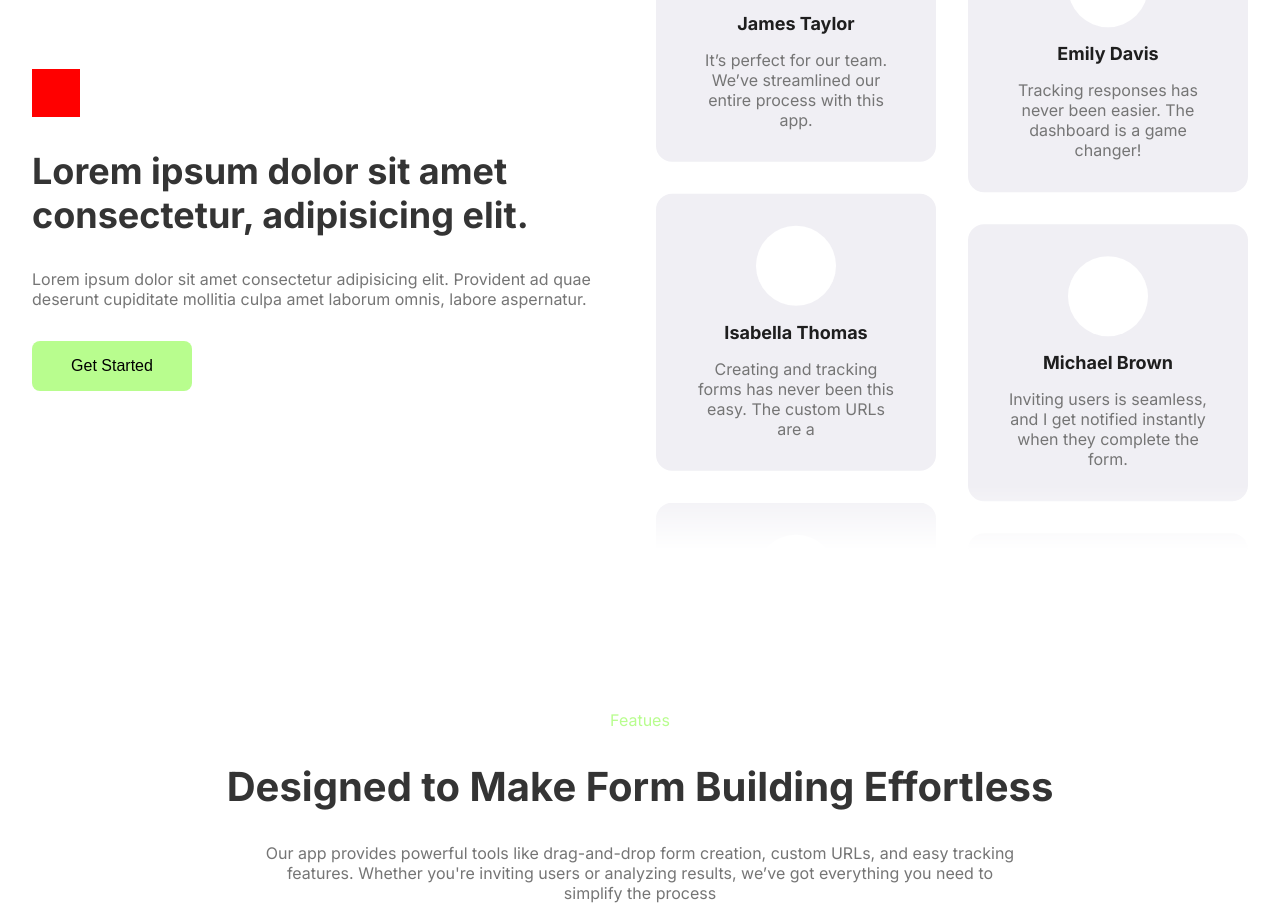
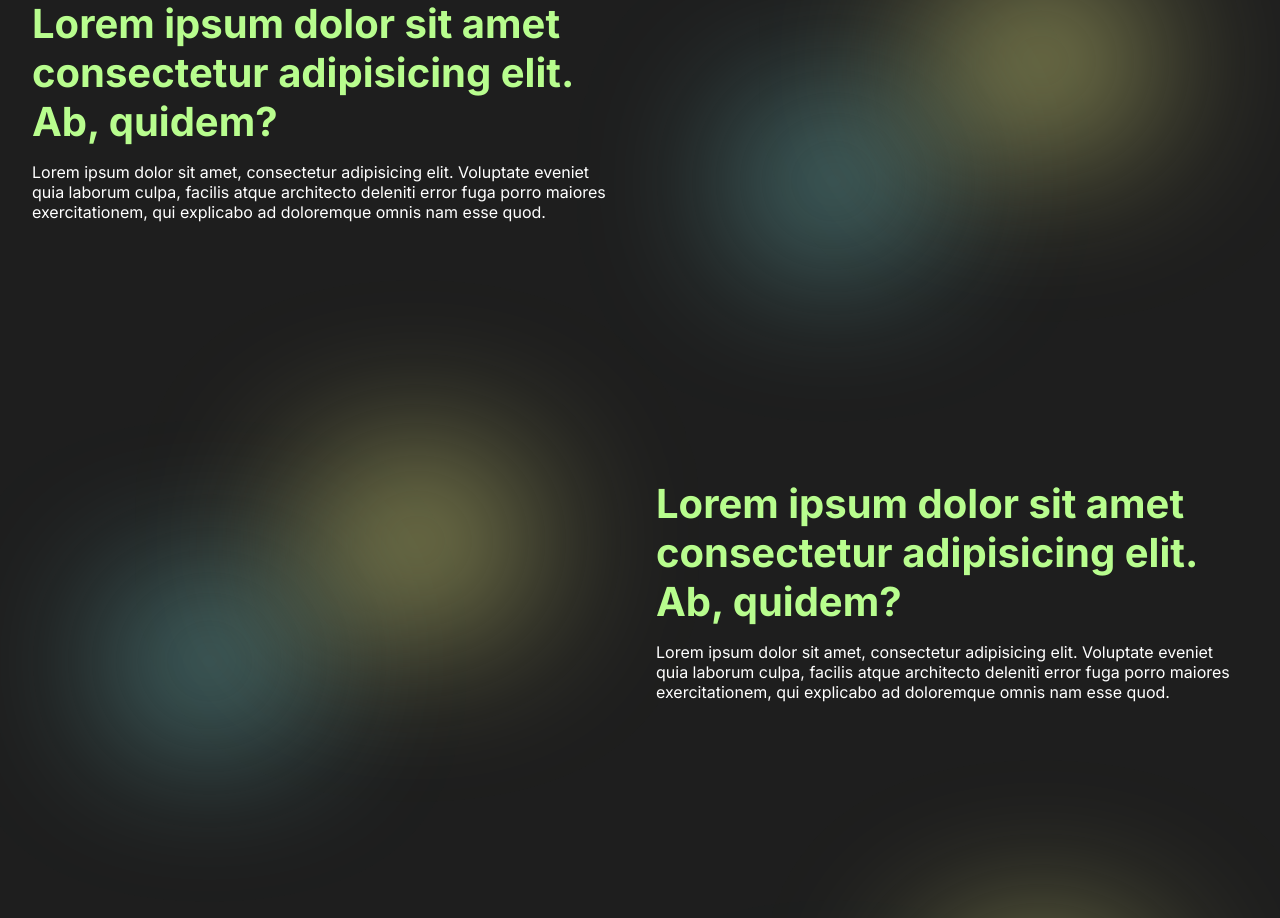
Before and after one commit to Milanb0z/forms-manager, a React (Vite) app in the folder client/: page / in a window 1280 px wide. Shown: the part 1879-2797 px from the top of the page. Built offline with nearby package versions, Linux system fonts and the light colour scheme.

Commit message:
Added: Steps Section

```diff
--- a/client/src/components/FaqCard/FaqCard.module.scss
+++ b/client/src/components/FaqCard/FaqCard.module.scss
@@ -6,7 +6,7 @@
   overflow: hidden;
 
   cursor: pointer;
-  background: #f0eff4;
+  background: var(--color-black-03);
 
   p {
     max-width: 100ch;
@@ -21,7 +21,7 @@
 
   h4 {
     font-size: 1.75em;
-    color: var(--color-black-02);
+    color: var(--color-white);
   }
 }
 
--- a/client/src/pages/Landing/Landing.jsx
+++ b/client/src/pages/Landing/Landing.jsx
@@ -9,6 +9,7 @@ import Reviews from "@sections/Reviews/Reviews";
 import FAQSection from "@sections/FAQ/FAQ";
 import Promo from "@sections/Promo/Promo";
 import FeaturesSection from "@sections/Features/Features";
+import Steps from "@sections/Steps/Steps";
 
 const Landing = () => {
   return (
@@ -16,7 +17,7 @@ const Landing = () => {
       <HeroSection />
       <div className={classes.content}>
         <FeaturesSection />
-
+        <Steps />
         <Reviews />
         <FAQSection />
         <Promo />
--- a/client/src/pages/Landing/Landing.module.scss
+++ b/client/src/pages/Landing/Landing.module.scss
@@ -1,7 +1,7 @@
 .wrapper {
   display: flex;
   flex-direction: column;
-  background-color: var(--color-white);
+  background-color: var(--color-black-02);
   overflow: hidden;
   gap: 10em;
 
@@ -19,7 +19,11 @@
   h2,
   h3,
   h4 {
-    color: var(--color-black-03);
+    color: var(--color-green);
+  }
+
+  p {
+    color: var(--color-white);
   }
 }
 
--- a/client/src/sections/Features/Features.module.scss
+++ b/client/src/sections/Features/Features.module.scss
@@ -84,7 +84,8 @@
 }
 
 .card {
-  background: #ffffff;
+  background-color: var(--color-black-03);
+
   border-radius: 1em;
   padding: 2em;
   display: flex;
@@ -107,7 +108,6 @@
 
     h3 {
       font-size: 1.375em;
-      color: var(--color-black-03);
     }
   }
 }
--- a/client/src/sections/Footer/Footer.module.scss
+++ b/client/src/sections/Footer/Footer.module.scss
@@ -1,6 +1,6 @@
 .wrapper {
   padding: 5em 2em;
-  background-color: var(--color-black-03);
+  background-color: var(--color-black-01);
 }
 
 .footer {
--- a/client/src/sections/Header/Header.jsx
+++ b/client/src/sections/Header/Header.jsx
@@ -54,7 +54,7 @@ const Header = () => {
     <motion.div
       animate="animate"
       initial="initial"
-      transition={{ staggerChildren: 0.1, delayChildren: 1.5 }}
+      transition={{ staggerChildren: 0.1 }}
       style={{
         background,
       }}
@@ -75,9 +75,9 @@ const Header = () => {
             </a>
           ))}
         </motion.ul>
-        <div className={classes.actions}>
+        <motion.div variants={revealVar} className={classes.actions}>
           <Button>Dashboard</Button>
-        </div>
+        </motion.div>
         <HamburgerIcon onClickHandler={toggleNav} isActive={isOpen} />
         <SideDrawer isOpen={isOpen} onClick={toggleNav} />
       </header>
--- a/client/src/sections/Promo/Promo.module.scss
+++ b/client/src/sections/Promo/Promo.module.scss
@@ -10,6 +10,9 @@
     rgba(32, 59, 199, 0.1) 360deg
   );
   padding: 2em;
+  max-width: 90em;
+  margin: 0 auto;
+  width: 100%;
   min-height: 50svh;
   display: flex;
   overflow: hidden;
--- a/client/src/sections/Reviews/Reviews.module.scss
+++ b/client/src/sections/Reviews/Reviews.module.scss
@@ -52,7 +52,7 @@
 
 .card {
   padding: 2em;
-  background: #f0eff4;
+  background-color: var(--color-black-03);
   border-radius: 1em;
   display: flex;
   flex-direction: column;
@@ -62,10 +62,6 @@
 
   p {
     max-width: 20ch;
-  }
-
-  h3 {
-    color: var(--color-black-02);
   }
 
   &_img {
@@ -84,11 +80,12 @@
   user-select: none;
   gap: 2em;
   mask-image: linear-gradient(
-    to top,
-    hsl(0 0% 0% / 0),
-    hsl(0 0% 0% / 1) 10%,
-    hsl(0 0% 0% / 1) 90%,
-    hsl(0 0% 0% / 0)
+    180deg,
+    rgba(217, 217, 217, 0) 0%,
+    #d9d9d9 25%,
+    #d9d9d9 50%,
+    #d9d9d9 75%,
+    rgba(217, 217, 217, 0) 100%
   );
 }
 
--- /dev/null
+++ b/client/src/sections/Steps/Steps.jsx
@@ -0,0 +1,37 @@
+import React from "react";
+import classes from "./Steps.module.scss";
+
+const STEPS = [1, 2, 3, 4];
+
+const Steps = () => {
+  return (
+    <section className={classes.steps}>
+      <div className={classes.row}>
+        {STEPS.map((i) => (
+          <div className={classes.step} key={i}>
+            <div className={classes.step_text}>
+              <h2>
+                Lorem ipsum dolor sit amet consectetur adipisicing elit. Ab,
+                quidem?
+              </h2>
+              <p>
+                Lorem ipsum dolor sit amet, consectetur adipisicing elit.
+                Voluptate eveniet quia laborum culpa, facilis atque architecto
+                deleniti error fuga porro maiores exercitationem, qui explicabo
+                ad doloremque omnis nam esse quod.
+              </p>
+            </div>
+            <div className={classes.step_img}>
+              <div className={classes.step_light}>
+                <div></div>
+                <div></div>
+              </div>
+            </div>
+          </div>
+        ))}
+      </div>
+    </section>
+  );
+};
+
+export default Steps;
--- /dev/null
+++ b/client/src/sections/Steps/Steps.module.scss
@@ -0,0 +1,72 @@
+.steps {
+  display: flex;
+  flex-direction: column;
+  gap: 5em;
+
+  span {
+    color: var(--color-green);
+  }
+
+  h2 {
+    font-size: 2.5em;
+  }
+}
+
+.row {
+  display: flex;
+  flex-direction: column;
+  gap: 5em;
+}
+
+.step {
+  display: flex;
+  gap: 2em;
+  height: 50svh;
+
+  &:nth-child(even) {
+    flex-direction: row-reverse;
+  }
+  & > * {
+    flex: 1;
+  }
+  &_text {
+    display: flex;
+    flex-direction: column;
+    justify-content: center;
+    gap: 1em;
+  }
+  &_img {
+    position: relative;
+  }
+
+  &_light {
+    div {
+      filter: blur(5em);
+      position: absolute;
+      &:nth-child(1) {
+        bottom: 10%;
+        left: 10%;
+        width: 40%;
+        aspect-ratio: 4 / 3;
+
+        background: radial-gradient(
+          50% 50% at 50% 50%,
+          var(--color-blue) 0%,
+          rgba(178, 40, 201, 0) 100%
+        );
+      }
+      &:nth-child(2) {
+        width: 50%;
+        aspect-ratio: 4 / 3;
+        right: 10%;
+        top: 10%;
+
+        background: radial-gradient(
+          50% 50% at 50% 50%,
+          var(--color-yellow) 0%,
+          rgba(178, 40, 201, 0) 100%
+        );
+      }
+    }
+  }
+}
```
Also changed, not shown: client/src/sections/Request/Request.jsx (added), client/src/sections/Request/Request.module.scss (added).
